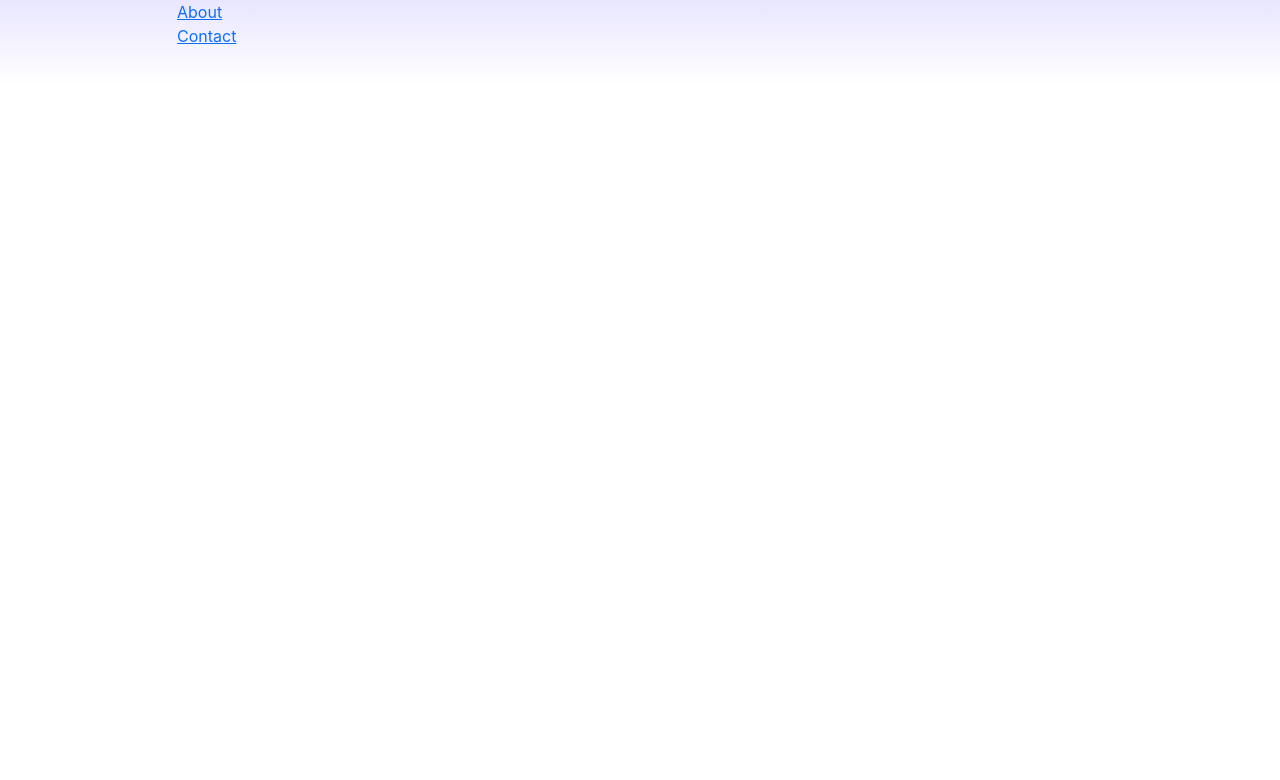
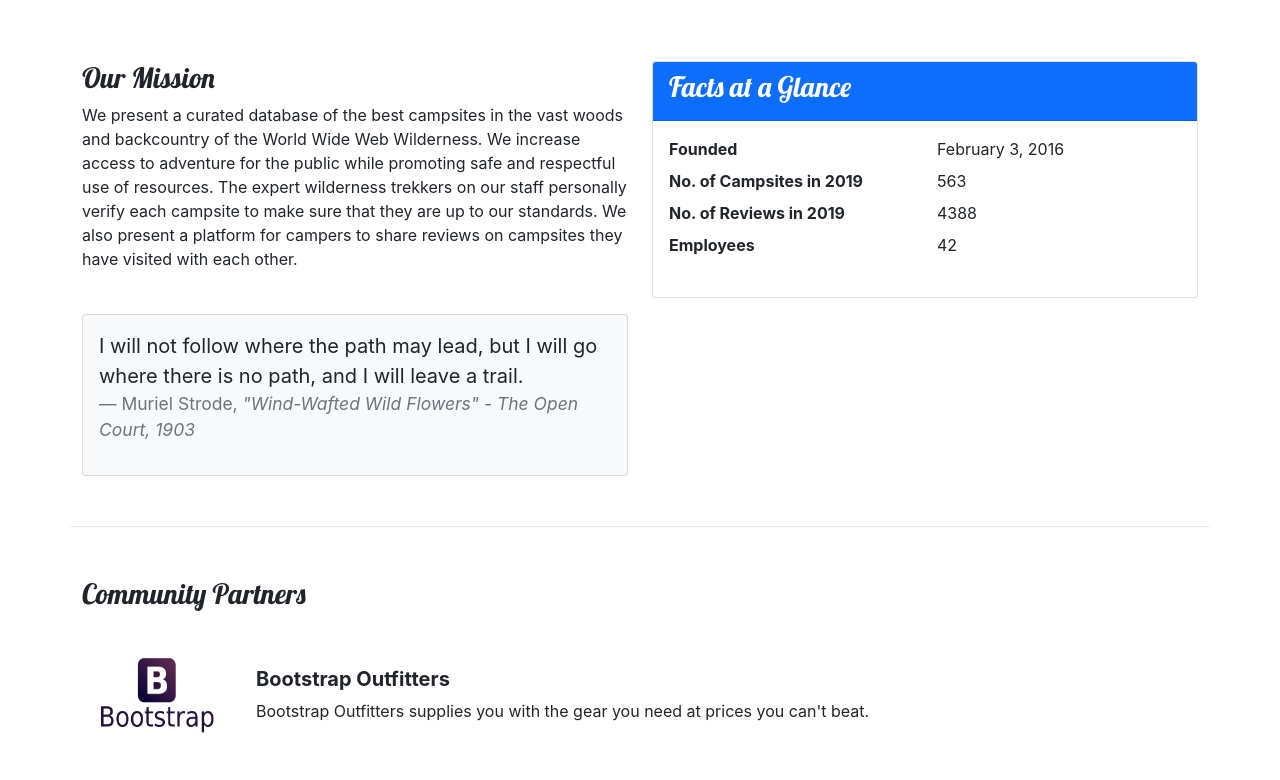
Before and after one commit to elahoda/nuCampsite-react-project, a React (Create React App) app: page /about in a window 1280 px wide. Shown: the part 260-1040 px from the top of the page. Before the commit the page ends 800 px from the top, so only its background shows below. Built offline with nearby package versions, Linux system fonts and the light colour scheme.

Commit message:
ContactPage

```diff
--- a/src/App.js
+++ b/src/App.js
@@ -4,6 +4,7 @@
 import Header from "./components/Header";
 import Footer from "./components/Footer";
 import CampsiteDetailPage from "./pages/CampsiteDetailPage";
+import AboutPage from "./pages/AboutPage";
 
 import CampsitesDirectoryPage from "./pages/CampsitesDirectoryPage";
 
@@ -20,6 +21,7 @@
         <Route path="contact" element={<ContactPage />} />
         <Route path="directory" element={<CampsitesDirectoryPage />} />
         <Route path="directory/:campsiteId" element={<CampsiteDetailPage />} />
+        <Route path="about" element={<AboutPage />} />
       </Routes>
       <Footer />
     </div>
--- /dev/null
+++ b/src/features/display/AnimatedDisplayCard.js
@@ -0,0 +1,32 @@
+import { useState, useEffect } from "react";
+import { Card, CardImg, CardText, CardBody, CardTitle } from "reactstrap";
+import { useSpring, animated } from "react-spring";
+
+const AnimatedDisplayCard = ({ item }) => {
+  const { image, name, description } = item;
+  const [toggle, setToggle] = useState(false);
+
+  const animatedStyle = useSpring({
+    opacity: toggle ? 1 : 0,
+    transform: toggle ? "scale(1,1)" : "scale(1,0)",
+    config: { duration: 500 },
+  });
+
+  useEffect(() => {
+    setToggle(true);
+  }, []);
+
+  return (
+    <animated.div style={animatedStyle}>
+      <Card>
+        <CardImg src={image} alt={name} />
+        <CardBody>
+          <CardTitle>{name}</CardTitle>
+          <CardText>{description}</CardText>
+        </CardBody>
+      </Card>
+    </animated.div>
+  );
+};
+
+export default AnimatedDisplayCard;
--- a/src/features/display/DisplayList.js
+++ b/src/features/display/DisplayList.js
@@ -1,17 +1,24 @@
 import { Col, Row } from "reactstrap";
-import DisplayCard from "./DisplayCard";
+import AnimatedDisplayCard from "./AnimatedDisplayCard";
 import { selectFeaturedCampsites } from "../campsites/campsitesSlice";
 import { selectFeaturedPromotions } from "../promotions/promotionsSlice";
+import { selectFeaturedPartner } from "../partners/partnersSlice";
 
 const Displaylist = () => {
-  const items = [selectFeaturedCampsites(), selectFeaturedPromotions()];
+  const items = [
+    selectFeaturedCampsites(),
+    selectFeaturedPromotions(),
+    selectFeaturedPartner(),
+  ];
   return (
     <Row>
       {items.map((item, idx) => {
         return (
-          <Col md className="m-1" key={idx}>
-            <DisplayCard item={item} />
-          </Col>
+          item && (
+            <Col md className="m-1" key={idx}>
+              <AnimatedDisplayCard item={item} />
+            </Col>
+          )
         );
       })}
     </Row>
--- /dev/null
+++ b/src/features/partners/Partner.js
@@ -0,0 +1,17 @@
+const Partner = ({ partner }) => {
+  if (partner) {
+    const { image, name, description } = partner;
+    return (
+      <>
+        <img src={image} alt={name} style={{ width: "150px" }} />
+        <div className="m-4">
+          <h5 className="fw-bold">{name}</h5>
+          {description}
+        </div>
+      </>
+    );
+  }
+  return null;
+};
+
+export default Partner;
--- /dev/null
+++ b/src/features/partners/PartnersList.js
@@ -0,0 +1,20 @@
+import { Col } from "reactstrap";
+import Partner from "./Partner";
+import { selectAllPartners } from "./partnersSlice";
+
+const PartnersList = () => {
+  const partners = selectAllPartners();
+  return (
+    <Col className="mt-4">
+      {partners.map((partner) => {
+        return (
+          <div className="d-flex mb-5" key={partner.id}>
+            <Partner partner={partner} />
+          </div>
+        );
+      })}
+    </Col>
+  );
+};
+
+export default PartnersList;
--- /dev/null
+++ b/src/features/partners/partnersSlice.js
@@ -0,0 +1,9 @@
+import { PARTNERS } from "../../app/shared/PARTNERS";
+
+export const selectAllPartners = () => {
+  return PARTNERS;
+};
+
+export const selectFeaturedPartner = () => {
+  return PARTNERS.find((partner) => partner.featured);
+};
--- /dev/null
+++ b/src/pages/AboutPage.js
@@ -0,0 +1,70 @@
+import { Col, Row, Container, Card, CardBody, CardHeader } from "reactstrap";
+import SubHeader from "../components/SubHeader";
+import PartnersList from "../features/partners/PartnersList";
+
+const AboutPage = () => {
+  return (
+    <Container>
+      <SubHeader current={"About Us"} />
+      <Row className="row-content">
+        <Col sm="6">
+          <h3>Our Mission</h3>
+          <p>
+            We present a curated database of the best campsites in the vast
+            woods and backcountry of the World Wide Web Wilderness. We increase
+            access to adventure for the public while promoting safe and
+            respectful use of resources. The expert wilderness trekkers on our
+            staff personally verify each campsite to make sure that they are up
+            to our standards. We also present a platform for campers to share
+            reviews on campsites they have visited with each other.
+          </p>
+        </Col>
+        <Col sm="6">
+          <Card>
+            <CardHeader className="bg-primary text-white">
+              <h3>Facts at a Glance</h3>
+            </CardHeader>
+            <CardBody>
+              <dl className="row">
+                <dt className="col-6">Founded</dt>
+                <dd className="col-6">February 3, 2016</dd>
+                <dt className="col-6">No. of Campsites in 2019</dt>
+                <dd className="col-6">563</dd>
+                <dt className="col-6">No. of Reviews in 2019</dt>
+                <dd className="col-6">4388</dd>
+                <dt className="col-6">Employees</dt>
+                <dd className="col-6">42</dd>
+              </dl>
+            </CardBody>
+          </Card>
+        </Col>
+        <Col sm="6">
+          <Card className="bg-light mt-3">
+            <CardBody>
+              <blockquote className="blockquote">
+                <p>
+                  I will not follow where the path may lead, but I will go where
+                  there is no path, and I will leave a trail.
+                </p>
+                <footer className="blockquote-footer">
+                  Muriel Strode,{" "}
+                  <cite title="Source Title">
+                    "Wind-Wafted Wild Flowers" - The Open Court, 1903
+                  </cite>
+                </footer>
+              </blockquote>
+            </CardBody>
+          </Card>
+        </Col>
+      </Row>
+      <Row className="row-content">
+        <Col xs="12">
+          <h3>Community Partners</h3>
+        </Col>
+        <PartnersList />
+      </Row>
+    </Container>
+  );
+};
+
+export default AboutPage;
--- a/src/pages/CampsitesDirectoryPage.js
+++ b/src/pages/CampsitesDirectoryPage.js
@@ -5,7 +5,7 @@
 const CampsitesDirectoryPage = () => {
   return (
     <Container>
-      <SubHeader current="Home" />
+      <SubHeader current="Directory" />
       <CampsitesList />
     </Container>
   );
--- a/src/pages/ContactPage.js
+++ b/src/pages/ContactPage.js
@@ -1,5 +1,44 @@
+import { Container, Col, Row } from "reactstrap";
+import SubHeader from "../components/SubHeader";
+
 const ContactPage = () => {
-  return <div>ContactPage</div>;
+  return (
+    <Container>
+      <SubHeader current="Contact Us" />
+      <Row className="row-content align-items-center">
+        <Col sm="4">
+          <h5>Our Address</h5>
+          <address>
+            1 Nucamp Way
+            <br />
+            Seattle, WA 98001
+            <br />
+            U.S.A.
+          </address>
+        </Col>
+        <Col>
+          <a role="button" className="btn btn-link" href="tel:+12065551234">
+            <i className="fa fa-phone" /> 1-206-555-1234
+          </a>
+          <br />
+          <a
+            role="button"
+            className="btn btn-link"
+            href="mailto:fakeemail@fakeemail.co"
+          >
+            <i className="fa fa-envelope-o" /> campsites@nucamp.co
+          </a>
+        </Col>
+      </Row>
+      <Row className="row-content">
+        <Col xs="12">
+          <h2>Send Us Your Feedback</h2>
+          <hr />
+        </Col>
+        <Col md="10">TBD: ContactForm</Col>
+      </Row>
+    </Container>
+  );
 };
 
 export default ContactPage;
--- a/src/pages/HomePage.js
+++ b/src/pages/HomePage.js
@@ -1,9 +1,11 @@
 import { Container } from "reactstrap";
 import Displaylist from "../features/display/DisplayList";
+import SubHeader from "../components/SubHeader";
 
 const HomePage = () => {
   return (
     <Container>
+      <SubHeader current="Home" />
       <Displaylist />
     </Container>
   );
```
